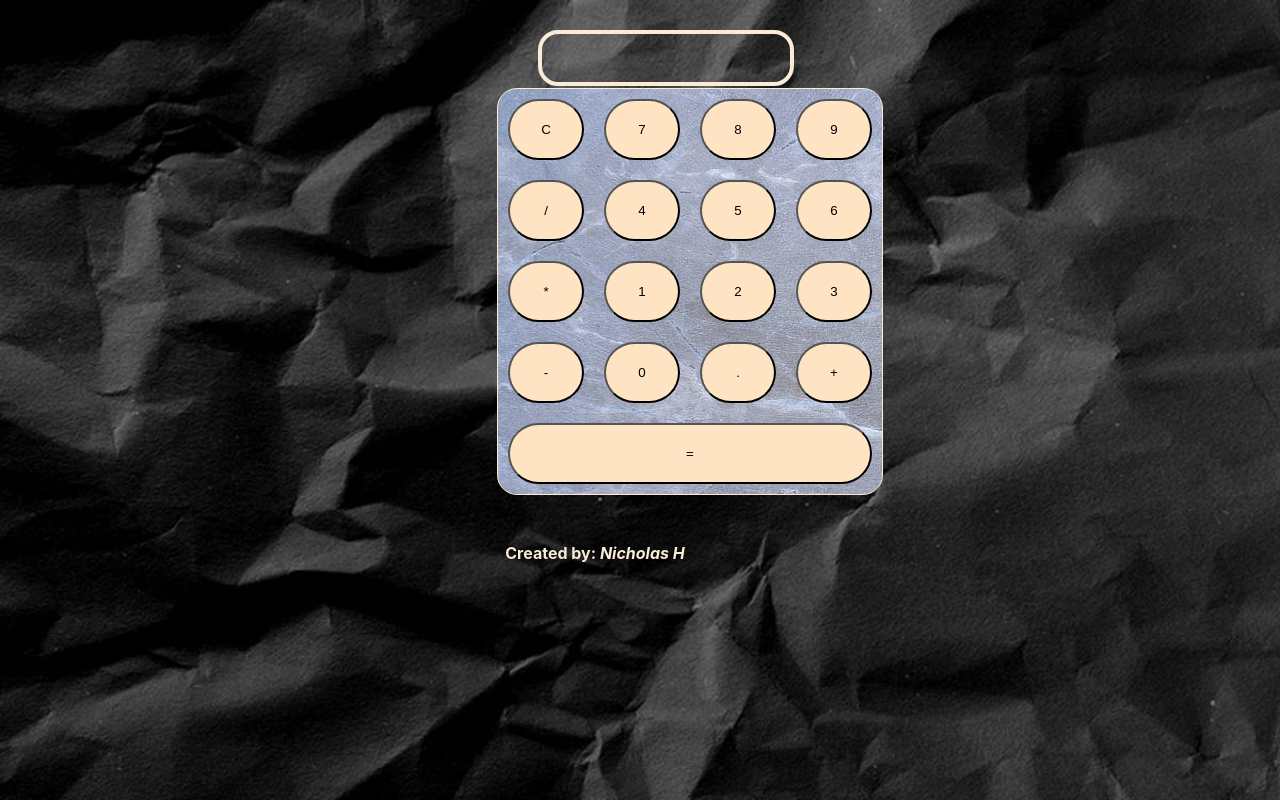
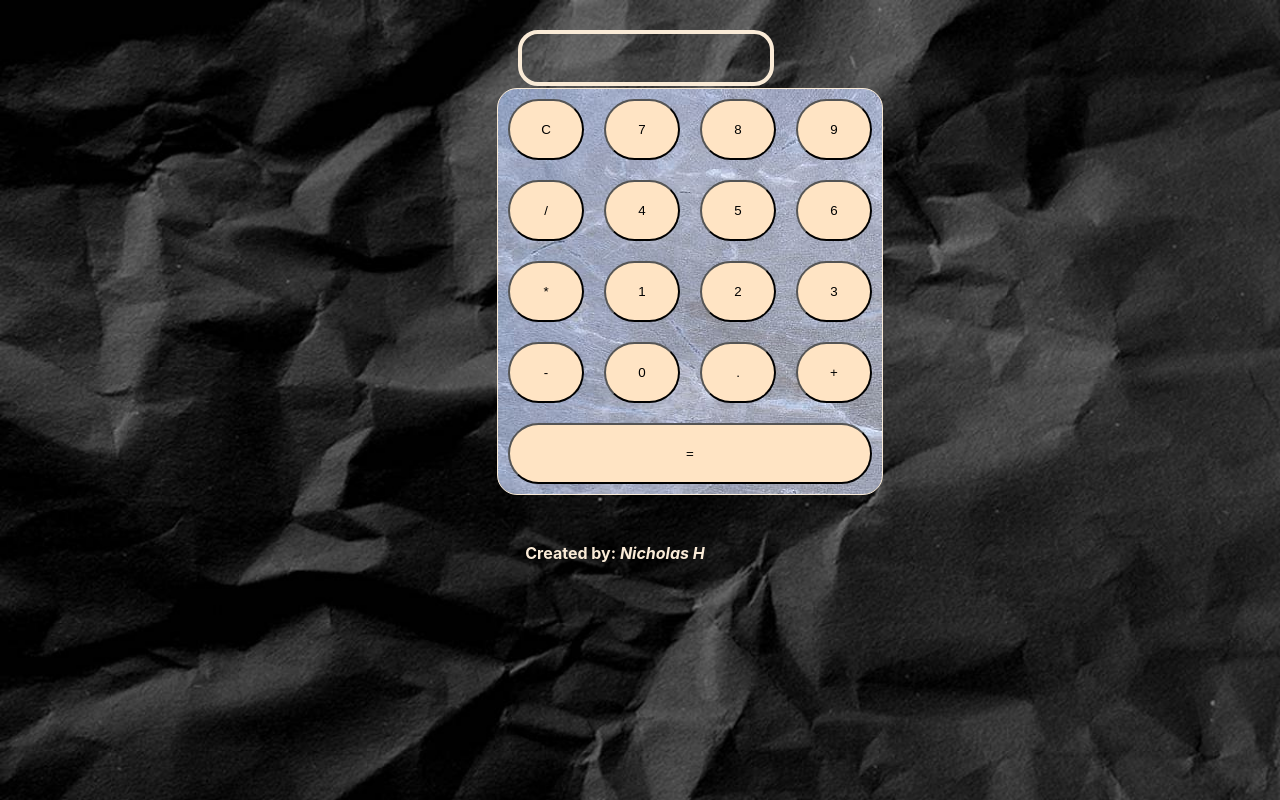
Before and after one commit to KingT7/calculator-application, a React (Create React App) app: page / in a window 1280 px wide. Built offline with nearby package versions, Linux system fonts and the light colour scheme.

Commit message:
comp updates

```diff
--- a/src/App.css
+++ b/src/App.css
@@ -6,7 +6,7 @@
 }
 
 .area {
-    margin-left: 42%;
+    margin-left: 40.5%;
     margin-right: 20%;
     display: flex;
     justify-content: center;
@@ -78,7 +78,7 @@
     justify-content: center;
     align-items: center;
     position: relative;
-    right: 45px;
+    right: 25px;
     color: antiquewhite;
 }
 
```
